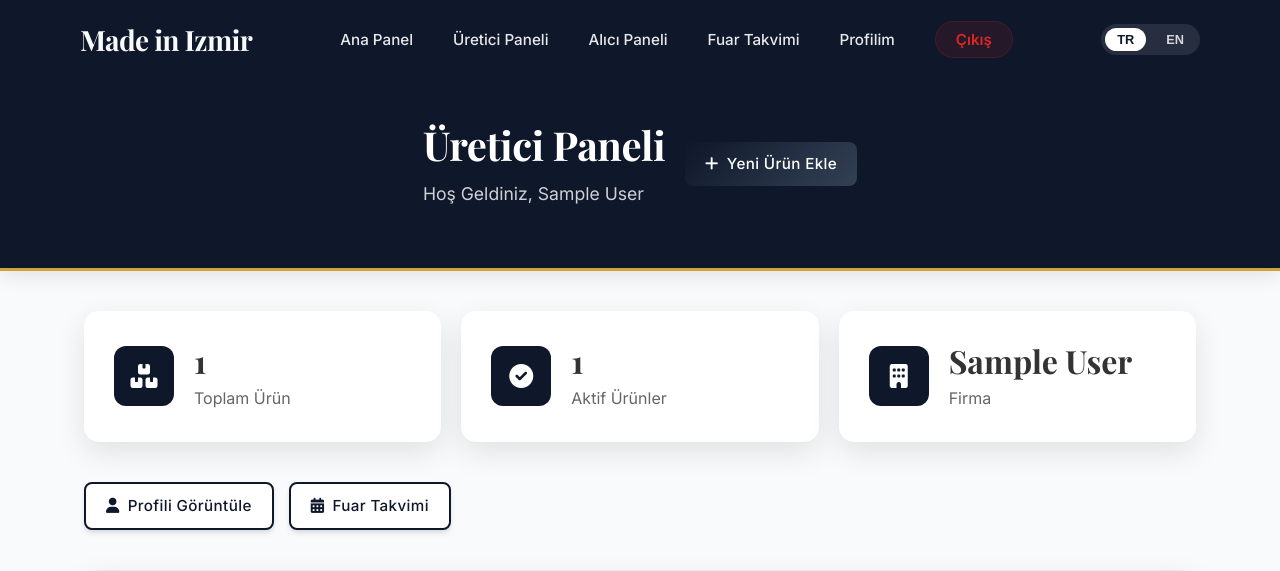
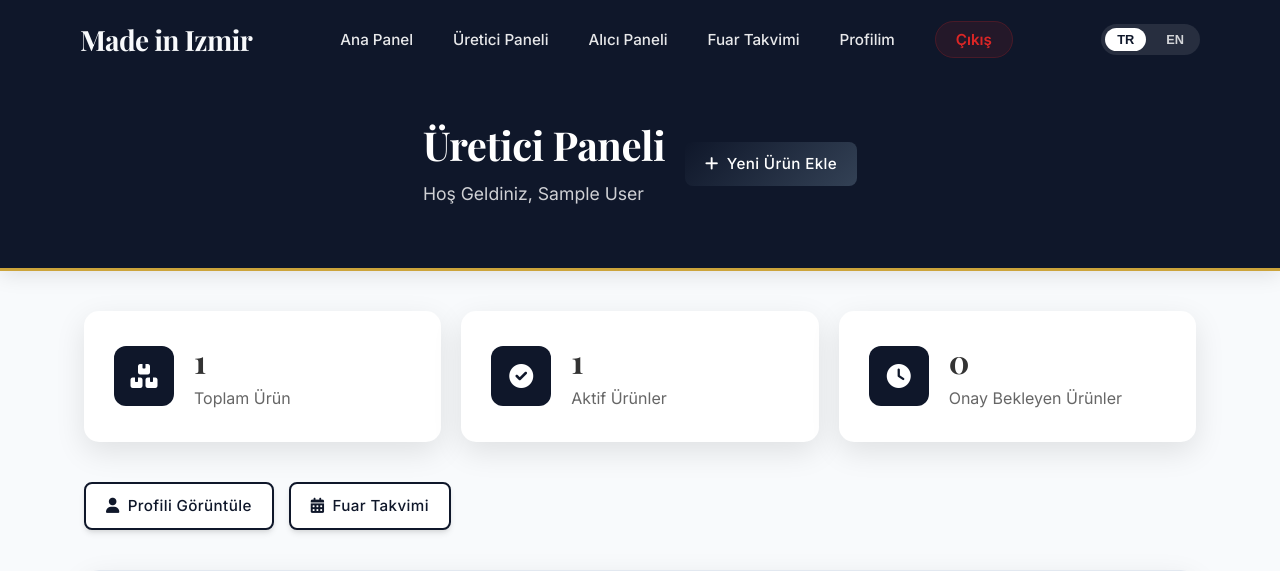
Before and after one commit to oecer/made-in-izmir, a Django app: page /dashboard/producer/ in a window 1280 px wide. Shown: the top 571 px of the page. Run offline with Django 5.2, Linux system fonts and the light colour scheme; a user stored in the database is signed in; tables that the repository leaves empty hold one stand-in row (values such as "Sample post"); grey boxes marked "Sample" are stand-in pictures.

Commit message:
feat: Introduce producer dashboard functionality and multi-language support with new translation files.

```diff
--- a/main/static/js/translations.js
+++ b/main/static/js/translations.js
@@ -210,7 +210,8 @@ const translations = {
             go_to_buyer: "Alıcı Paneline Git",
             go_to_calendar: "Takvime Git",
             go_to_profile: "Profilimi Düzenle",
-            expo_calendar: "Fuar Takvimi"
+            expo_calendar: "Fuar Takvimi",
+            pending_products: "Onay Bekleyen Ürünler"
         }
     },
     en: {
@@ -424,7 +425,8 @@ const translations = {
             go_to_buyer: "Go to Buyer Dashboard",
             go_to_calendar: "Go to Calendar",
             go_to_profile: "Edit My Profile",
-            expo_calendar: "Expo Calendar"
+            expo_calendar: "Expo Calendar",
+            pending_products: "Pending Products"
         }
     }
 };
--- a/main/templates/user_area/producer_dashboard.html
+++ b/main/templates/user_area/producer_dashboard.html
@@ -40,11 +40,11 @@
     </div>
     <div class="stat-card">
         <div class="stat-icon">
-            <i class="fas fa-building"></i>
+            <i class="fas fa-clock"></i>
         </div>
         <div class="stat-info">
-            <h3>{{ profile.company_name }}</h3>
-            <p data-i18n="dashboard.company">Firma</p>
+            <h3>{{ pending_products_count }}</h3>
+            <p data-i18n="dashboard.pending_products">Onay Bekleyen Ürünler</p>
         </div>
     </div>
 </div>
--- a/main/views.py
+++ b/main/views.py
@@ -136,11 +136,15 @@ def producer_dashboard_view(request):
         # Get producer's products
         products = Product.objects.filter(producer=request.user).order_by('-created_at')
 
+        # Get pending product requests
+        pending_products_count = ProductRequest.objects.filter(producer=request.user, status='pending').count()
+
         context = {
             'profile': profile,
             'products': products,
             'total_products': products.count(),
             'active_products': products.filter(is_active=True).count(),
+            'pending_products_count': pending_products_count,
         }
 
         return render(request, 'user_area/producer_dashboard.html', context)
```
